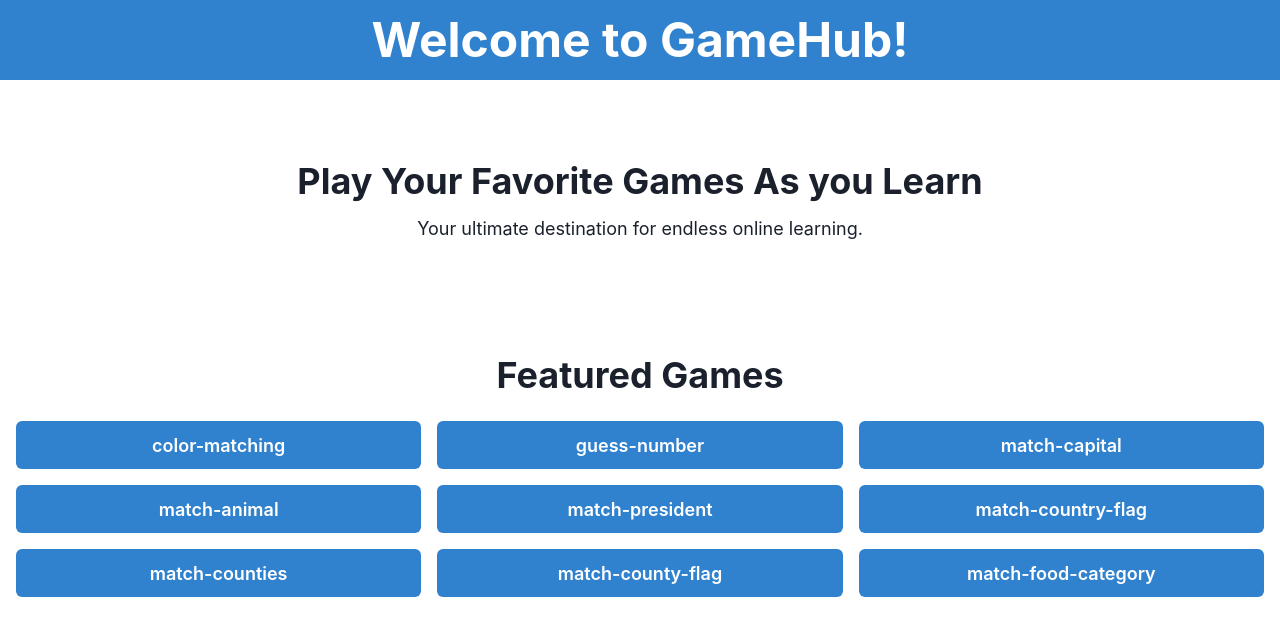
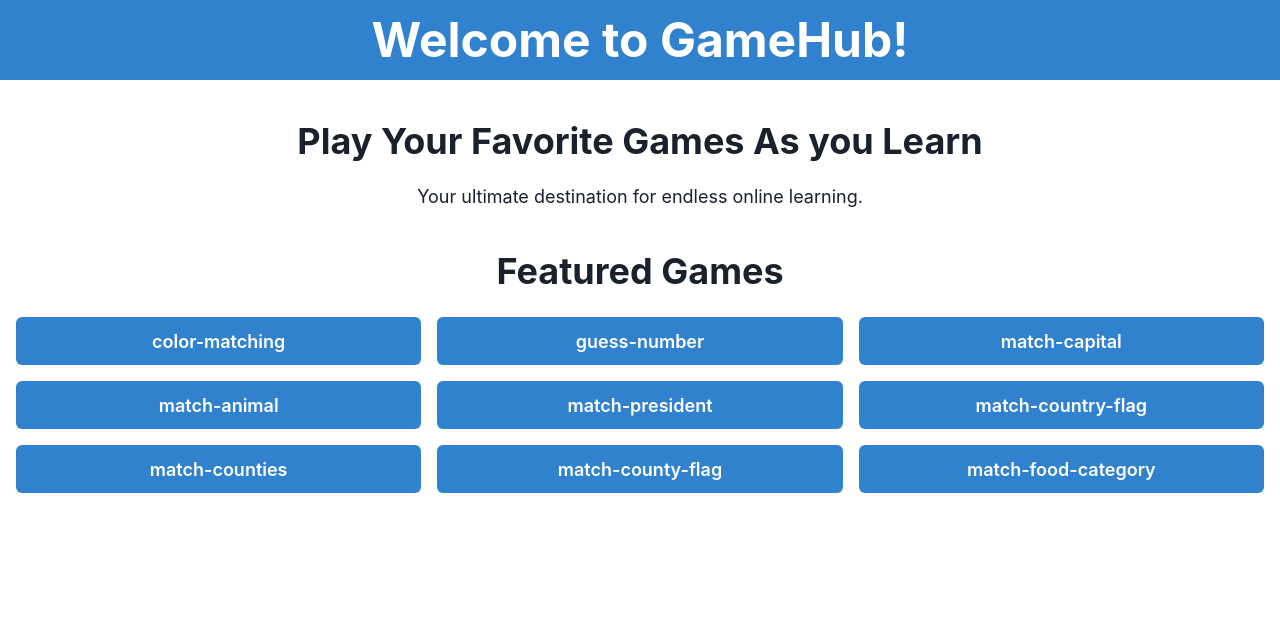
Before and after one commit to clinton-mwachia/react-games, a React (Vite) app: page / in a window 1280 px wide. Shown: the top 636 px of the page. Built offline with nearby package versions, Linux system fonts and the light colour scheme.

Commit message:
update code

```diff
--- a/src/views/home/Home.jsx
+++ b/src/views/home/Home.jsx
@@ -27,11 +27,11 @@ const Home = () => {
         </Heading>
       </Box>
       {/* Hero Section */}
-      <Container maxW="container.xl" py={20}>
-        <Heading as="h2" size="xl" mb={3}>
+      <Container maxW="container.xl" py={10}>
+        <Heading as="h2" size="xl" mb={5}>
           Play Your Favorite Games As you Learn
         </Heading>
-        <Text fontSize="lg" mb={8}>
+        <Text fontSize="lg">
           Your ultimate destination for endless online learning.
         </Text>
       </Container>
--- a/src/views/match-county-flags/MatchCountyFlags.jsx
+++ b/src/views/match-county-flags/MatchCountyFlags.jsx
@@ -99,7 +99,7 @@ const MatchCountyFlags = () => {
       <Heading bgGradient="linear(to-l, #7928CA, #FF0080)" bgClip="text">
         GAMING HUB
       </Heading>
-      <Text fontSize={"lg"}>Match Flag with Country</Text>
+      <Text fontSize={"lg"}>Match Flag with County</Text>
       {!gameOver ? (
         <Box>
           <Center>
```
Also changed, not shown: 1 other file (tests, documents, lock files or other folders).
